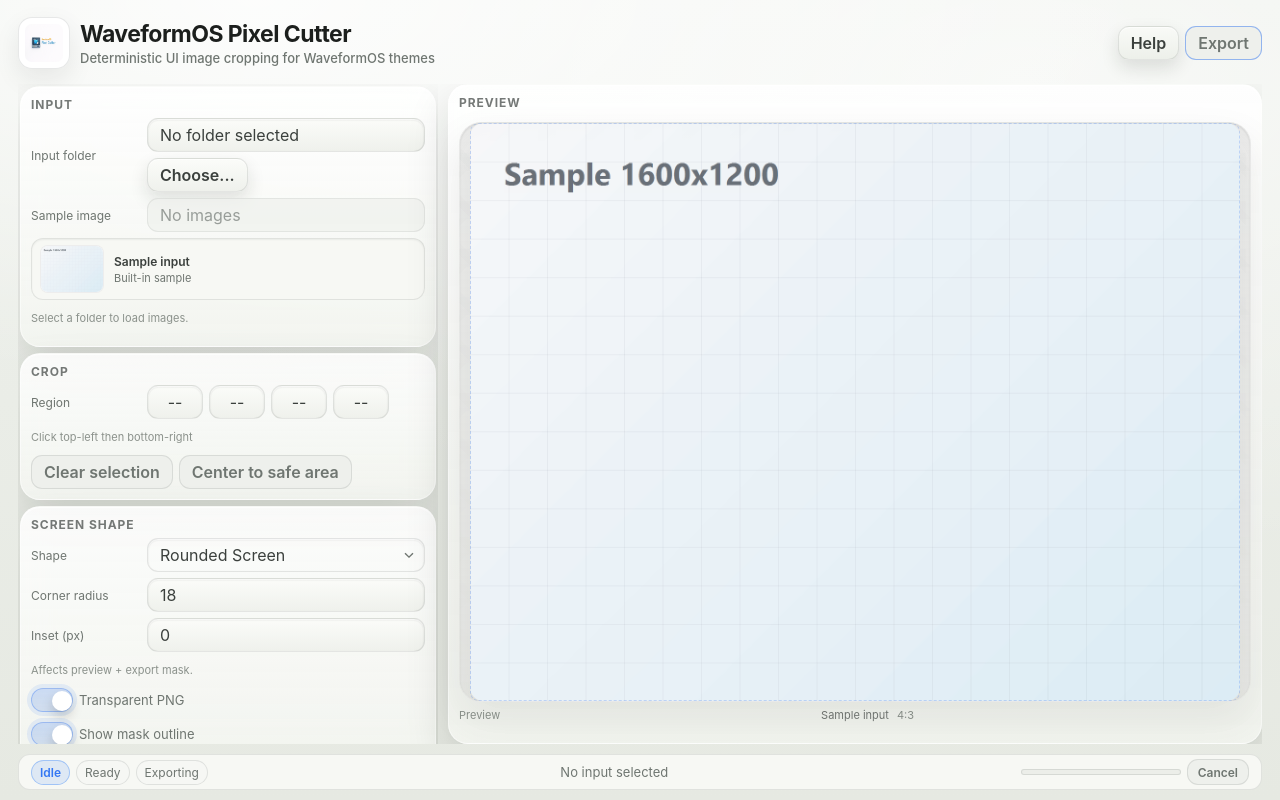
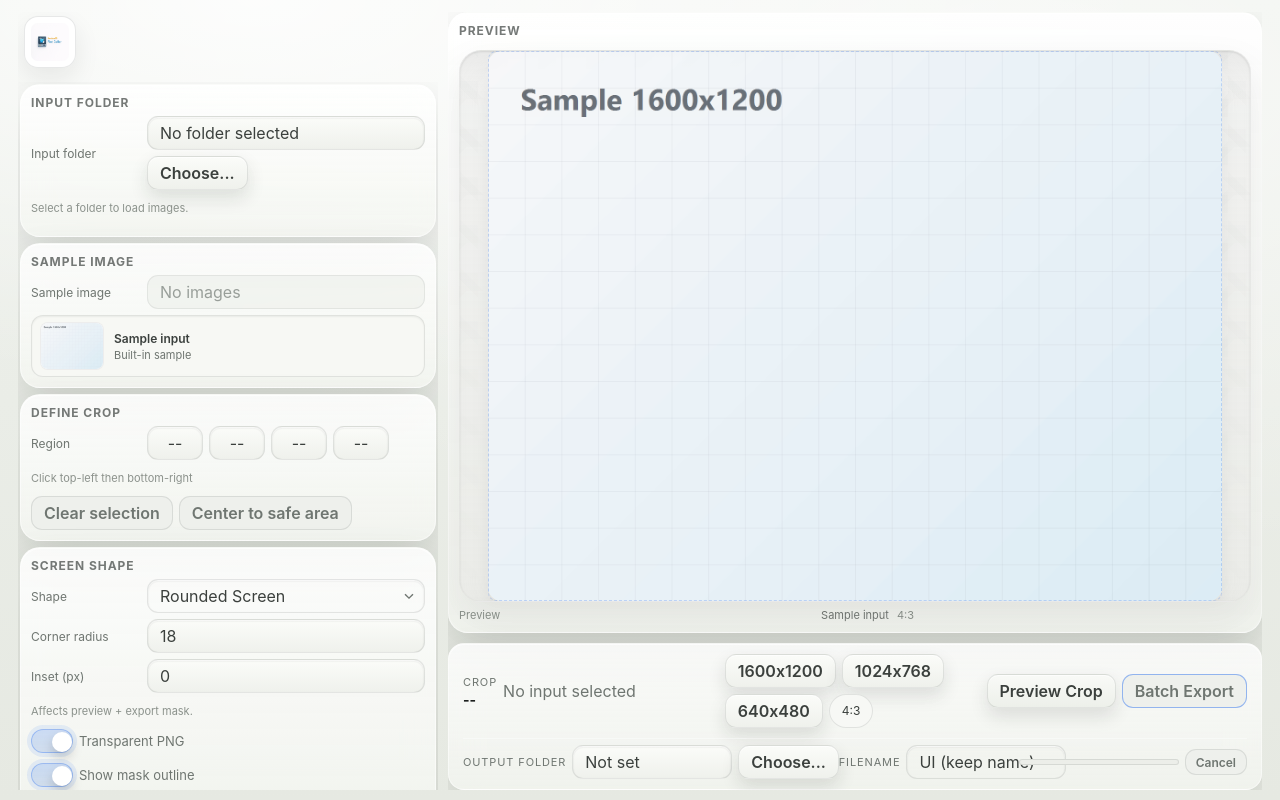
Before and after one commit to JoshWaveformLabs-Dev/WaveformPixelCutter, a React (Vite) app in the folder app/: page / in a window 1280 px wide. Built offline with nearby package versions, Linux system fonts and the light colour scheme.

Commit message:
ui: restructure layout to match mockup (rail + preview + bottom strip)

```diff
--- a/app/src/components/AppShell.tsx
+++ b/app/src/components/AppShell.tsx
@@ -2,10 +2,10 @@
 import { open } from '@tauri-apps/plugin-dialog'
 import { listen } from '@tauri-apps/api/event'
 import { useEffect, useState } from 'react'
+import logo from '../assets/Logo.png'
 import sampleImage from '../assets/sample.png'
 import Card from './Card'
 import FieldRow from './FieldRow'
-import Header from './Header'
 import PreviewPane from './PreviewPane'
 import Toggle from './Toggle'
 
@@ -247,11 +247,14 @@
 
   return (
     <div className="app-shell">
-      <Header onExport={handleExport} exportDisabled={exportDisabled} />
+      <main className="app-main">
+        <aside className="left-rail">
+          <div className="logo-block">
+            <img className="app-logo" src={logo} alt="WaveformOS logo" />
+          </div>
 
-      <main className="app-main">
           <section className="panel-stack">
-          <Card title="Input">
+            <Card title="Input Folder">
             <FieldRow label="Input folder">
               <input
                 className="input"
@@ -263,6 +266,10 @@
                 Choose...
               </button>
             </FieldRow>
+              <p className="helper-text">{inputHelper}</p>
+            </Card>
+
+            <Card title="Sample Image">
               <FieldRow label="Sample image">
                 <select
                   className="input"
@@ -313,10 +320,9 @@
                 <span className="sample-selected-sub">{sampleSubtext}</span>
               </div>
             </div>
-            <p className="helper-text">{inputHelper}</p>
             </Card>
 
-          <Card title="Crop">
+            <Card title="Define Crop">
             <FieldRow label="Region">
               <div className="field-group">
                 <input
@@ -410,31 +416,41 @@
                 onChange={setDimMaskedArea}
               />
             </Card>
+          </section>
+        </aside>
 
-          <Card title="Output">
-            <FieldRow label="Output folder">
-              <input
-                className="input"
-                type="text"
-                value={outputDir ?? 'Not set'}
-                readOnly
+        <section className="right-pane">
+          <PreviewPane
+            imageSrc={previewSrc}
+            imageLabel={previewLabel}
+            shape={shape}
+            cornerRadiusPx={cornerRadiusPx}
+            insetPx={insetPx}
+            showMaskOutline={showMaskOutline}
+            dimMaskedArea={dimMaskedArea}
+            cropRect={cropRect}
+            setCropRect={setCropRect}
+            isSelecting={isSelecting}
+            setIsSelecting={setIsSelecting}
           />
-              <button className="button" type="button" onClick={handleChooseOutput}>
-                Choose...
-              </button>
-            </FieldRow>
-            <FieldRow label="Filename mode">
-              <select
-                className="input"
-                value={filenameMode}
-                onChange={(event) =>
-                  setFilenameMode(event.target.value as 'ui' | 'cropped')
-                }
-              >
-                <option value="ui">UI (keep name)</option>
-                <option value="cropped">Cropped suffix</option>
-              </select>
-            </FieldRow>
+
+          <div className="bottom-strip">
+            <div className="bottom-strip-main">
+              <div className="bottom-strip-left">
+                <div className="crop-readout">
+                  <span>Crop</span>
+                  <strong>
+                    {cropRect ? `${cropRect.w}x${cropRect.h}` : '--'}
+                  </strong>
+                </div>
+                <div className="status-text">
+                  <span>{statusText}</span>
+                  {lastExportPath ? (
+                    <span className="status-meta">Last export: {lastExportPath}</span>
+                  ) : null}
+                </div>
+              </div>
+              <div className="bottom-strip-center">
                 <div className="preset-row">
                   <button
                     className="button"
@@ -459,39 +475,51 @@
                   </button>
                   <span className="preset-chip">4:3</span>
                 </div>
-          </Card>
-        </section>
+              </div>
+              <div className="bottom-strip-right">
+                <button
+                  className="button button-subtle"
+                  type="button"
+                  onClick={() => setIsSelecting(true)}
+                >
+                  Preview Crop
+                </button>
+                <button
+                  className="button button-primary"
+                  type="button"
+                  onClick={handleExport}
+                  disabled={exportDisabled}
+                >
+                  Batch Export
+                </button>
+              </div>
+            </div>
 
-        <PreviewPane
-          imageSrc={previewSrc}
-          imageLabel={previewLabel}
-          shape={shape}
-          cornerRadiusPx={cornerRadiusPx}
-          insetPx={insetPx}
-          showMaskOutline={showMaskOutline}
-          dimMaskedArea={dimMaskedArea}
-          cropRect={cropRect}
-          setCropRect={setCropRect}
-          isSelecting={isSelecting}
-          setIsSelecting={setIsSelecting}
+            <div className="bottom-strip-output">
+              <div className="output-inline">
+                <span className="output-label">Output folder</span>
+                <input
+                  className="input"
+                  type="text"
+                  value={outputDir ?? 'Not set'}
+                  readOnly
                 />
-      </main>
-
-      <footer className="status-strip">
-        <div className="status-pills">
-          <span className={`status-pill ${!isExporting ? 'is-active' : ''}`}>
-            Idle
-          </span>
-          <span className="status-pill">Ready</span>
-          <span className={`status-pill ${isExporting ? 'is-active' : ''}`}>
-            Exporting
-          </span>
+                <button className="button" type="button" onClick={handleChooseOutput}>
+                  Choose...
+                </button>
               </div>
-        <div className="status-text">
-          <span>{statusText}</span>
-          {lastExportPath ? (
-            <span className="status-meta">Last export: {lastExportPath}</span>
-          ) : null}
+              <div className="output-inline">
+                <span className="output-label">Filename</span>
+                <select
+                  className="input"
+                  value={filenameMode}
+                  onChange={(event) =>
+                    setFilenameMode(event.target.value as 'ui' | 'cropped')
+                  }
+                >
+                  <option value="ui">UI (keep name)</option>
+                  <option value="cropped">Cropped suffix</option>
+                </select>
               </div>
               <div className="status-actions">
                 <div className="progress-track" aria-hidden="true">
@@ -509,7 +537,10 @@
                   Cancel
                 </button>
               </div>
-      </footer>
+            </div>
+          </div>
+        </section>
+      </main>
 
       <div className="toast-host" aria-live="polite">
         {toast ? (
--- a/app/src/styles/global.css
+++ b/app/src/styles/global.css
@@ -122,10 +122,36 @@
   flex: 1;
   min-height: 0;
   min-width: 0;
-  display: flex;
+  display: grid;
+  grid-template-columns: 420px minmax(0, 1fr);
   gap: var(--ws-gap-2);
   overflow: hidden;
   overflow-x: hidden;
+}
+
+.left-rail {
+  display: flex;
+  flex-direction: column;
+  min-height: 0;
+  min-width: 0;
+  gap: var(--ws-gap-2);
+  overflow: hidden;
+}
+
+.logo-block {
+  display: flex;
+  align-items: center;
+  justify-content: flex-start;
+  padding: 4px 6px;
+}
+
+.right-pane {
+  display: flex;
+  flex-direction: column;
+  gap: var(--ws-gap-2);
+  min-height: 0;
+  min-width: 0;
+  overflow: hidden;
 }
 
 .panel-stack {
@@ -137,7 +163,7 @@
   overflow-y: auto;
   overflow-x: hidden;
   max-height: 100%;
-  flex: 0 0 420px;
+  flex: 1 1 auto;
   padding: 2px;
 }
 
@@ -670,7 +696,7 @@
 
 .bottom-strip {
   display: grid;
-  grid-template-columns: auto minmax(0, 1fr) auto;
+  grid-template-columns: minmax(0, 1fr);
   align-items: center;
   gap: var(--ws-gap-2);
   padding: 10px 14px;
@@ -681,9 +707,17 @@
   backdrop-filter: blur(16px);
 }
 
+.bottom-strip-main {
+  display: grid;
+  grid-template-columns: minmax(0, 1fr) minmax(0, 1fr) auto;
+  align-items: center;
+  gap: var(--ws-gap-2);
+}
+
 .bottom-strip-left,
 .bottom-strip-center,
-.bottom-strip-right {
+.bottom-strip-right,
+.bottom-strip-output {
   display: flex;
   align-items: center;
   gap: var(--ws-gap-1);
@@ -696,6 +730,51 @@
 
 .bottom-strip-right {
   justify-content: flex-end;
+}
+
+.bottom-strip-output {
+  justify-content: space-between;
+  gap: var(--ws-gap-2);
+  border-top: 1px solid rgba(255, 255, 255, 0.4);
+  padding-top: var(--ws-gap-1);
+}
+
+.output-inline {
+  display: flex;
+  align-items: center;
+  gap: var(--ws-gap-1);
+  min-width: 0;
+}
+
+.output-label {
+  font-size: 11px;
+  color: var(--text-muted);
+  text-transform: uppercase;
+  letter-spacing: 0.08em;
+  white-space: nowrap;
+}
+
+.output-inline .input {
+  min-width: 160px;
+  flex: 1 1 auto;
+}
+
+.crop-readout {
+  display: flex;
+  flex-direction: column;
+  gap: 2px;
+  font-size: 11px;
+  color: var(--text-muted);
+  text-transform: uppercase;
+  letter-spacing: 0.08em;
+}
+
+.crop-readout strong {
+  font-size: 14px;
+  color: var(--text-primary);
+  letter-spacing: -0.01em;
+  font-weight: 700;
+  text-transform: none;
 }
 
 .toast {
```
Lines whose indentation alone changed are shown as unchanged.
